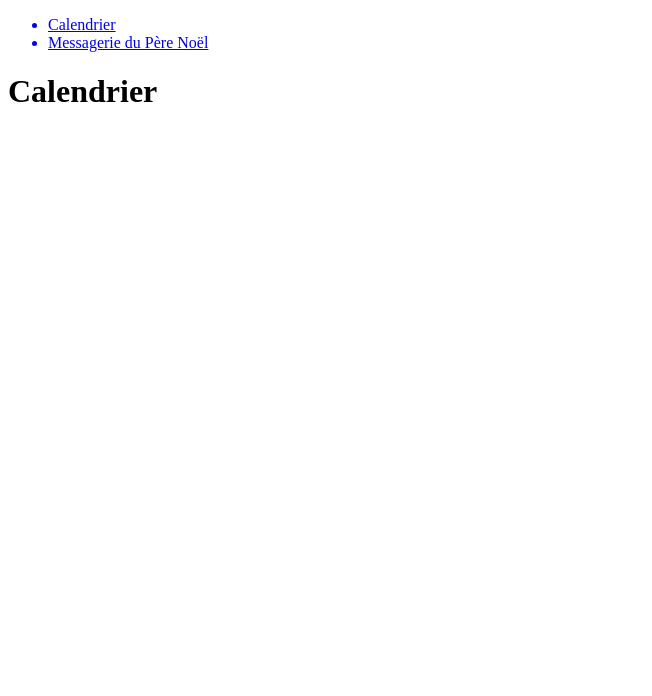
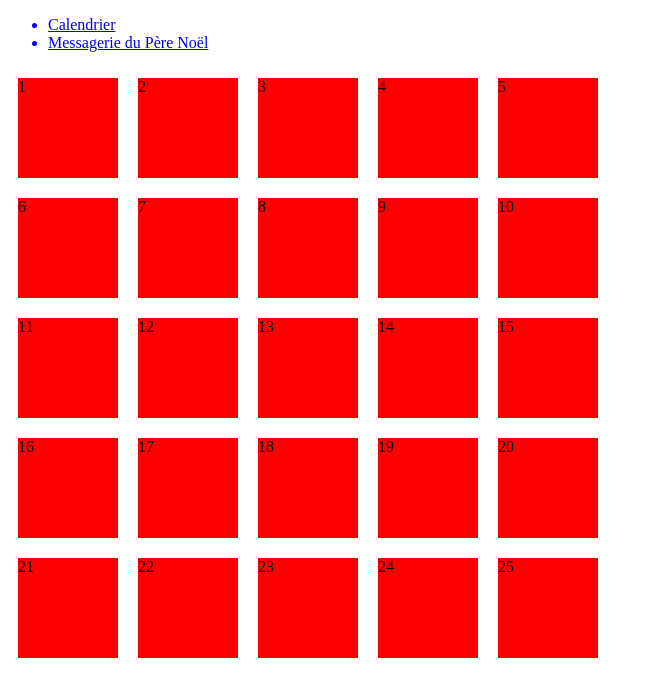
Before and after one commit to valihna/HackaWild, a React (Vite) app: page / in a window 1280 px wide. Shown: the top 696 px of the page, without its empty margins (0-652 px from the left). Built offline with nearby package versions, Linux system fonts and the light colour scheme.

Commit message:
Fix main

```diff
--- a/frontend/pages/Calendrier.jsx
+++ /dev/null
@@ -1,9 +0,0 @@
-function Calendrier() {
-  return (
-    <div className="home-container">
-      <h1>Calendrier</h1>
-    </div>
-  );
-}
-
-export default Calendrier;
--- a/frontend/src/main.jsx
+++ b/frontend/src/main.jsx
@@ -3,7 +3,7 @@ import ReactDOM from "react-dom/client";
 import { createBrowserRouter, RouterProvider } from "react-router-dom";
 import App from "./App.jsx";
 import "./index.css";
-import Calendrier from "../pages/Calendrier.jsx";
+import Calendrier from "../components/Calendrier/Calendrier.jsx";
 import Contact from "../pages/Contact.jsx";
 import Surprise from "../pages/Surprise.jsx";
 
```
